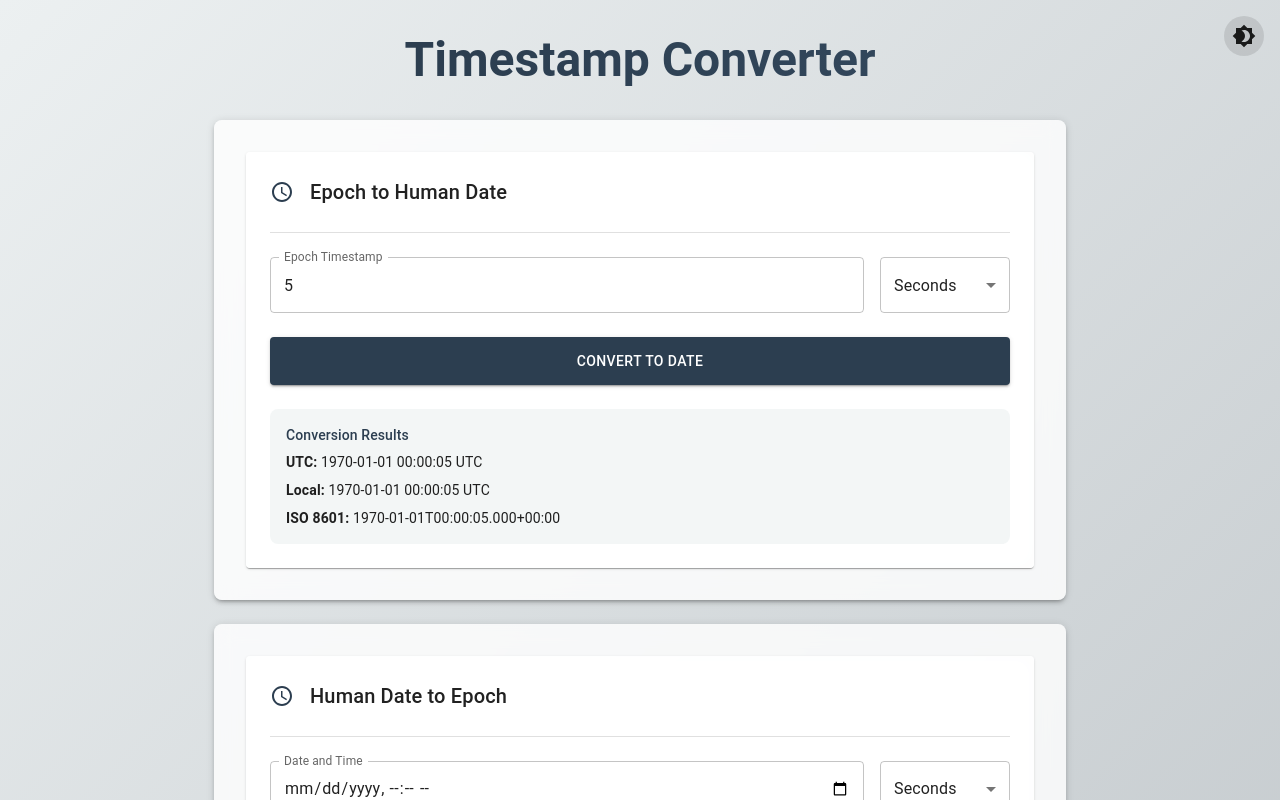
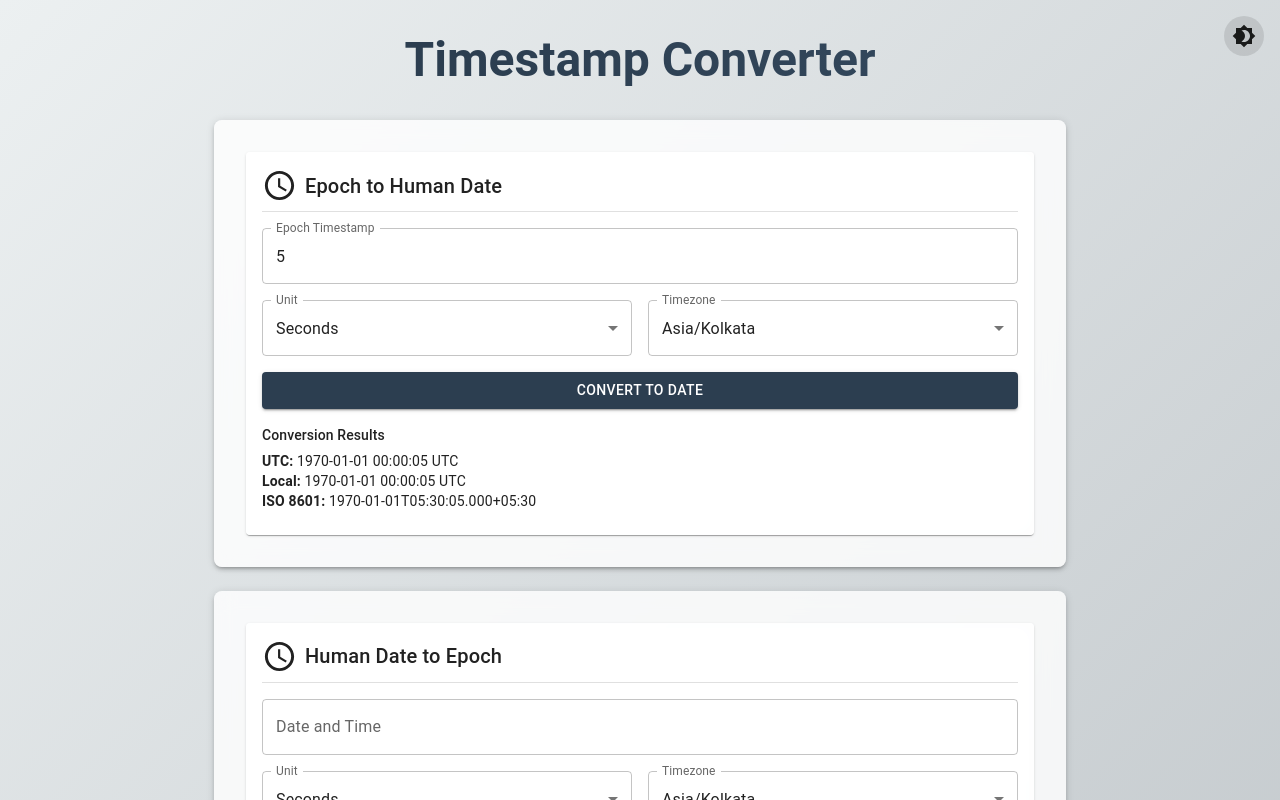
Before and after one commit to iamharshvirani/timestamp-converter, a React (Create React App) app: page / in a window 1280 px wide. Both pictures are taken after typing "5" into the empty fields and a click on the button "CONVERT TO DATE". Shown: the top 800 px of the page. Built offline with nearby package versions, Linux system fonts and the light colour scheme.

Commit message:
refactor: extract date conversion logic into utils and add timezone support

```diff
--- a/package.json
+++ b/package.json
@@ -9,8 +9,6 @@
     "@mui/icons-material": "^6.4.5",
     "@mui/material": "^6.4.5",
     "@testing-library/dom": "^10.4.0",
-    "@testing-library/jest-dom": "^6.6.3",
-    "@testing-library/react": "^16.2.0",
     "@testing-library/user-event": "^13.5.0",
     "luxon": "^3.5.0",
     "react": "^19.0.0",
@@ -45,6 +43,8 @@
     ]
   },
   "devDependencies": {
+    "@testing-library/jest-dom": "^6.6.3",
+    "@testing-library/react": "^16.3.0",
     "gh-pages": "^6.3.0"
   }
 }
--- a/src/components/EpochConverter.js
+++ b/src/components/EpochConverter.js
@@ -1,128 +1,103 @@
-import React, { useState } from 'react';
-import { DateTime } from 'luxon';
-import {
-  Card,
-  CardContent,
-  TextField,
-  Select,
-  MenuItem,
-  Button,
-  Typography,
-  Box,
-  Fade,
-  Divider,
-} from '@mui/material';
-import { AccessTime } from '@mui/icons-material';
+import React, { useState, useEffect } from 'react';
+import { TextField, Button, Select, MenuItem, InputLabel, FormControl, Card, CardContent, Typography, Divider, Box } from '@mui/material';
+import AccessTimeIcon from '@mui/icons-material/AccessTime';
+import { epochToDate } from '../utils/dateUtils';
+import { timezones } from '../utils/timezones';
 
 const EpochConverter = () => {
-  const [timestamp, setTimestamp] = useState('');
+  const [epoch, setEpoch] = useState('');
   const [unit, setUnit] = useState('s');
   const [result, setResult] = useState(null);
+  const [error, setError] = useState('');
+  const [timezone, setTimezone] = useState('Asia/Kolkata');
 
-  const convertEpoch = () => {
-    if (!timestamp) return;
-
-    let epochMs;
-    switch (unit) {
-      case 's':
-        epochMs = timestamp * 1000;
-        break;
-      case 'ms':
-        epochMs = Number(timestamp);
-        break;
-      case 'μs':
-        epochMs = Number(timestamp) / 1000;
-        break;
-      case 'ns':
-        epochMs = Number(timestamp) / 1000000;
-        break;
-      default:
-        epochMs = Number(timestamp);
+  const handleConvert = () => {
+    if (!epoch) {
+      setError('Please enter a valid epoch timestamp');
+      setResult(null);
+      return;
     }
 
-    const dt = DateTime.fromMillis(epochMs);
-    setResult({
-      utc: dt.toUTC().toFormat('yyyy-MM-dd HH:mm:ss ZZZZ'),
-      local: dt.toLocal().toFormat('yyyy-MM-dd HH:mm:ss ZZZZ'),
-      iso: dt.toISO(),
-    });
+    try {
+      const converted = epochToDate(epoch, unit, timezone);
+      if (converted) {
+        setResult(converted);
+        setError('');
+      } else {
+        setError('Invalid date or conversion error');
+        setResult(null);
+      }
+    } catch (err) {
+      setError('An error occurred during conversion');
+      setResult(null);
+    }
   };
 
   return (
-    <Card>
-      <CardContent sx={{ p: 3 }}>
-        <Box sx={{ display: 'flex', alignItems: 'center', mb: 3 }}>
-          <AccessTime sx={{ mr: 2, color: 'primary.main' }} />
-          <Typography variant="h6">
-            Epoch to Human Date
-          </Typography>
+    <Card sx={{ minWidth: 400 }}>
+      <CardContent>
+        <Box sx={{ display: 'flex', alignItems: 'center', gap: 1, marginBottom: 1 }}>
+          <AccessTimeIcon fontSize="large" />
+          <Typography variant="h6">Epoch to Human Date</Typography>
         </Box>
-        <Divider sx={{ mb: 3 }} />
-
-        <Box sx={{ display: 'flex', gap: 2, mb: 3 }}>
+        <Divider sx={{ marginBottom: 2 }} />
+        <Box sx={{ marginBottom: 2 }}>
           <TextField
+            fullWidth
             label="Epoch Timestamp"
-            value={timestamp}
-            onChange={(e) => setTimestamp(e.target.value)}
+            variant="outlined"
+            value={epoch}
+            onChange={(e) => setEpoch(e.target.value)}
             type="number"
-            fullWidth
-            variant="outlined"
             placeholder="Enter timestamp..."
-            InputProps={{
-              sx: { backgroundColor: 'background.paper' }
-            }}
           />
+        </Box>
+        <Box sx={{ display: 'flex', gap: 2, marginBottom: 2 }}>
+          <FormControl fullWidth>
+            <InputLabel id="unit-select-label">Unit</InputLabel>
             <Select
+              labelId="unit-select-label"
               value={unit}
+              label="Unit"
               onChange={(e) => setUnit(e.target.value)}
-            sx={{
-              minWidth: 130,
-              backgroundColor: 'background.paper'
-            }}
+              data-testid="unit-selector"
             >
               <MenuItem value="s">Seconds</MenuItem>
               <MenuItem value="ms">Milliseconds</MenuItem>
               <MenuItem value="μs">Microseconds</MenuItem>
               <MenuItem value="ns">Nanoseconds</MenuItem>
             </Select>
+          </FormControl>
+          <FormControl fullWidth>
+            <InputLabel id="timezone-select-label">Timezone</InputLabel>
+            <Select
+              labelId="timezone-select-label"
+              value={timezone}
+              label="Timezone"
+              onChange={(e) => setTimezone(e.target.value)}
+            >
+              {timezones.map((tz) => (
+                <MenuItem key={tz} value={tz}>{tz}</MenuItem>
+              ))}
+            </Select>
+          </FormControl>
         </Box>
-
-        <Button
-          variant="contained"
-          onClick={convertEpoch}
-          fullWidth
-          sx={{
-            mb: 3,
-            height: 48,
-          }}
-        >
+        <Button fullWidth variant="contained" color="primary" onClick={handleConvert}>
           Convert to Date
         </Button>
-
-        <Fade in={result !== null}>
-          <Box
-            sx={{
-              p: 2,
-              borderRadius: 2,
-              backgroundColor: 'rgba(236, 240, 241, 0.6)',
-            }}
-          >
-            <Typography variant="subtitle2" color="primary" gutterBottom>
-              Conversion Results
+        {error && (
+          <Typography color="error" sx={{ marginTop: 2 }}>
+            {error}
           </Typography>
-            <Box sx={{ display: 'flex', flexDirection: 'column', gap: 1 }}>
-              <Typography variant="body2">
-                <strong>UTC:</strong> {result?.utc}
-              </Typography>
-              <Typography variant="body2">
-                <strong>Local:</strong> {result?.local}
-              </Typography>
-              <Typography variant="body2">
-                <strong>ISO 8601:</strong> {result?.iso}
-              </Typography>
+        )}
+        {result && (
+          <Box sx={{ marginTop: 2, opacity: 1, visibility: 'visible' }}>
+            <Typography variant="subtitle2" gutterBottom>Conversion Results</Typography>
+            <Typography variant="body2"><strong>UTC:</strong> {result.utc}</Typography>
+            <Typography variant="body2"><strong>Local:</strong> {result.local}</Typography>
+            <Typography variant="body2"><strong>ISO 8601:</strong> {result.iso}</Typography>
           </Box>
-          </Box>
-        </Fade>
+        )}
       </CardContent>
     </Card>
   );
--- a/src/components/HumanConverter.js
+++ b/src/components/HumanConverter.js
@@ -1,119 +1,99 @@
 import React, { useState } from 'react';
-import { DateTime } from 'luxon';
-import {
-  Card,
-  CardContent,
-  TextField,
-  Select,
-  MenuItem,
-  Button,
-  Typography,
-  Box,
-  Fade,
-  Divider,
-} from '@mui/material';
-import { Schedule } from '@mui/icons-material';
+import { TextField, Button, Select, MenuItem, InputLabel, FormControl, Card, CardContent, Typography, Divider, Box } from '@mui/material';
+import AccessTimeIcon from '@mui/icons-material/AccessTime';
+import { dateToEpoch } from '../utils/dateUtils';
+import { timezones } from '../utils/timezones';
 
 const HumanConverter = () => {
   const [dateTime, setDateTime] = useState('');
   const [unit, setUnit] = useState('s');
   const [result, setResult] = useState(null);
+  const [error, setError] = useState('');
+  const [timezone, setTimezone] = useState('Asia/Kolkata');
 
-  const convertToEpoch = () => {
-    if (!dateTime) return;
-
-    const dt = DateTime.fromISO(dateTime);
-    let timestamp;
-
-    switch (unit) {
-      case 's':
-        timestamp = Math.floor(dt.toMillis() / 1000);
-        break;
-      case 'ms':
-        timestamp = dt.toMillis();
-        break;
-      case 'μs':
-        timestamp = dt.toMillis() * 1000;
-        break;
-      case 'ns':
-        timestamp = dt.toMillis() * 1000000;
-        break;
-      default:
-        timestamp = dt.toMillis();
+  const handleConvert = () => {
+    if (!dateTime) {
+      setError('Please enter a valid date and time');
+      setResult(null);
+      return;
     }
 
-    setResult(timestamp);
+    try {
+      const converted = dateToEpoch(dateTime, unit, timezone);
+      if (converted) {
+        setResult(converted);
+        setError('');
+      } else {
+        setError('Invalid date or conversion error');
+        setResult(null);
+      }
+    } catch (err) {
+      setError('An error occurred during conversion');
+      setResult(null);
+    }
   };
 
   return (
-    <Card>
-      <CardContent sx={{ p: 3 }}>
-        <Box sx={{ display: 'flex', alignItems: 'center', mb: 3 }}>
-          <Schedule sx={{ mr: 2, color: 'primary.main' }} />
-          <Typography variant="h6">
-            Human Date to Epoch
-          </Typography>
+    <Card sx={{ minWidth: 400 }}>
+      <CardContent>
+        <Box sx={{ display: 'flex', alignItems: 'center', gap: 1, marginBottom: 1 }}>
+          <AccessTimeIcon fontSize="large" />
+          <Typography variant="h6">Human Date to Epoch</Typography>
         </Box>
-        <Divider sx={{ mb: 3 }} />
-
-        <Box sx={{ display: 'flex', gap: 2, mb: 3 }}>
+        <Divider sx={{ marginBottom: 2 }} />
+        <Box sx={{ marginBottom: 2 }}>
           <TextField
+            fullWidth
             label="Date and Time"
-            type="datetime-local"
+            variant="outlined"
             value={dateTime}
             onChange={(e) => setDateTime(e.target.value)}
-            fullWidth
-            variant="outlined"
-            InputLabelProps={{
-              shrink: true,
-            }}
-            InputProps={{
-              sx: { backgroundColor: 'background.paper' }
-            }}
+            placeholder="Enter date and time (e.g., YYYY-MM-DDTHH:MM:SS)"
           />
+        </Box>
+        <Box sx={{ display: 'flex', gap: 2, marginBottom: 2 }}>
+          <FormControl fullWidth>
+            <InputLabel id="unit-select-label">Unit</InputLabel>
             <Select
+              labelId="unit-select-label"
               value={unit}
+              label="Unit"
               onChange={(e) => setUnit(e.target.value)}
-            sx={{
-              minWidth: 130,
-              backgroundColor: 'background.paper'
-            }}
             >
               <MenuItem value="s">Seconds</MenuItem>
               <MenuItem value="ms">Milliseconds</MenuItem>
               <MenuItem value="μs">Microseconds</MenuItem>
               <MenuItem value="ns">Nanoseconds</MenuItem>
             </Select>
+          </FormControl>
+          <FormControl fullWidth>
+            <InputLabel id="timezone-select-label">Timezone</InputLabel>
+            <Select
+              labelId="timezone-select-label"
+              value={timezone}
+              label="Timezone"
+              onChange={(e) => setTimezone(e.target.value)}
+            >
+              {timezones.map((tz) => (
+                <MenuItem key={tz} value={tz}>{tz}</MenuItem>
+              ))}
+            </Select>
+          </FormControl>
         </Box>
-
-        <Button
-          variant="contained"
-          onClick={convertToEpoch}
-          fullWidth
-          sx={{
-            mb: 3,
-            height: 48,
-          }}
-        >
-          Convert to Timestamp
+        <Button fullWidth variant="contained" color="primary" onClick={handleConvert}>
+          Convert to Epoch
         </Button>
-
-        <Fade in={result !== null}>
-          <Box
-            sx={{
-              p: 2,
-              borderRadius: 2,
-              backgroundColor: 'rgba(236, 240, 241, 0.6)',
-            }}
-          >
-            <Typography variant="subtitle2" color="primary" gutterBottom>
-              Conversion Result
+        {error && (
+          <Typography color="error" sx={{ marginTop: 2 }}>
+            {error}
           </Typography>
-            <Typography variant="body1" sx={{ fontFamily: 'monospace', fontWeight: 500 }}>
-              {result}
-            </Typography>
+        )}
+        {result && (
+          <Box sx={{ marginTop: 2, opacity: 1, visibility: 'visible' }}>
+            <Typography variant="subtitle2" gutterBottom>Conversion Result</Typography>
+            <Typography variant="body2"><strong>Epoch Timestamp:</strong> {result}</Typography>
           </Box>
-        </Fade>
+        )}
       </CardContent>
     </Card>
   );
--- a/src/components/TimestampGenerator.js
+++ b/src/components/TimestampGenerator.js
@@ -1,5 +1,5 @@
 import React, { useState } from 'react';
-import { DateTime } from 'luxon';
+import { getCurrentTimestamp, dateToEpoch } from '../utils/dateUtils';
 import {
   Card,
   CardContent,
@@ -21,46 +21,13 @@ const TimestampGenerator = () => {
   const [customDate, setCustomDate] = useState('');
   const [customTimestamp, setCustomTimestamp] = useState(null);
 
-  const getCurrentTimestamp = () => {
-    const now = DateTime.now();
-    switch (unit) {
-      case 's':
-        setCurrentTimestamp(Math.floor(now.toMillis() / 1000));
-        break;
-      case 'ms':
-        setCurrentTimestamp(now.toMillis());
-        break;
-      case 'μs':
-        setCurrentTimestamp(now.toMillis() * 1000);
-        break;
-      case 'ns':
-        setCurrentTimestamp(now.toMillis() * 1000000);
-        break;
-      default:
-        setCurrentTimestamp(now.toMillis());
-    }
+  const handleGetCurrentTimestamp = () => {
+    setCurrentTimestamp(getCurrentTimestamp(unit));
   };
 
   const generateCustomTimestamp = () => {
     if (!customDate) return;
-
-    const dt = DateTime.fromISO(customDate);
-    switch (unit) {
-      case 's':
-        setCustomTimestamp(Math.floor(dt.toMillis() / 1000));
-        break;
-      case 'ms':
-        setCustomTimestamp(dt.toMillis());
-        break;
-      case 'μs':
-        setCustomTimestamp(dt.toMillis() * 1000);
-        break;
-      case 'ns':
-        setCustomTimestamp(dt.toMillis() * 1000000);
-        break;
-      default:
-        setCustomTimestamp(dt.toMillis());
-    }
+    setCustomTimestamp(dateToEpoch(customDate, unit));
   };
 
   return (
@@ -99,7 +66,7 @@ const TimestampGenerator = () => {
               </Box>
               <Button
                 variant="contained"
-                onClick={getCurrentTimestamp}
+                onClick={handleGetCurrentTimestamp}
                 fullWidth
                 sx={{ height: 48 }}
               >
--- /dev/null
+++ b/src/utils/dateUtils.js
@@ -0,0 +1,92 @@
+import { DateTime } from 'luxon';
+
+/**
+ * Converts epoch timestamp to date in various formats
+ *
+ * @param {string|number} timestamp - The epoch timestamp to convert
+ * @param {string} unit - The unit of the timestamp ('s', 'ms', 'μs', 'ns')
+ * @param {string} timezone - The timezone to use for the conversion
+ * @returns {Object} Object containing date in UTC, local, and ISO formats
+ */
+export const epochToDate = (timestamp, unit = 's', timezone = 'UTC') => {
+  if (!timestamp) return null;
+
+  let epochMs;
+  switch (unit) {
+    case 's':
+      epochMs = timestamp * 1000;
+      break;
+    case 'ms':
+      epochMs = Number(timestamp);
+      break;
+    case 'μs':
+      epochMs = Number(timestamp) / 1000;
+      break;
+    case 'ns':
+      epochMs = Number(timestamp) / 1000000;
+      break;
+    default:
+      epochMs = Number(timestamp);
+  }
+
+  const dt = DateTime.fromMillis(epochMs, { zone: timezone });
+  if (!dt.isValid) return null;
+
+  return {
+    utc: dt.toUTC().toFormat('yyyy-MM-dd HH:mm:ss ZZZZ'),
+    local: dt.toLocal().toFormat('yyyy-MM-dd HH:mm:ss ZZZZ'),
+    iso: dt.toISO(),
+  };
+};
+
+/**
+ * Converts a human-readable date to epoch timestamp
+ *
+ * @param {string} dateTimeStr - ISO format date string (YYYY-MM-DDTHH:mm)
+ * @param {string} unit - The desired unit for output ('s', 'ms', 'μs', 'ns')
+ * @param {string} timezone - The timezone to use for the conversion
+ * @returns {number|null} The epoch timestamp in specified unit or null if invalid date
+ */
+export const dateToEpoch = (dateTimeStr, unit = 's', timezone = 'UTC') => {
+  if (!dateTimeStr) return null;
+
+  const dt = DateTime.fromISO(dateTimeStr, { zone: timezone });
+  if (!dt.isValid) return null;
+
+  const milliseconds = dt.toMillis();
+
+  switch (unit) {
+    case 's':
+      return String(Math.floor(milliseconds / 1000));
+    case 'ms':
+      return String(milliseconds);
+    case 'μs':
+      return String(milliseconds * 1000);
+    case 'ns':
+      return String(milliseconds * 1000000);
+    default:
+      return String(milliseconds);
+  }
+};
+
+/**
+ * Gets the current timestamp in the specified unit
+ *
+ * @param {string} unit - The desired unit ('s', 'ms', 'μs', 'ns')
+ * @returns {number} Current timestamp in specified unit
+ */
+export const getCurrentTimestamp = (unit = 's') => {
+  const now = DateTime.now();
+  return dateToEpoch(now.toISO(), unit);
+};
+
+/**
+ * Validates if a string is a valid date in ISO format
+ *
+ * @param {string} dateTimeStr - ISO format date string to validate
+ * @returns {boolean} Whether the date is valid
+ */
+export const isValidDate = (dateTimeStr) => {
+  if (!dateTimeStr) return false;
+  return DateTime.fromISO(dateTimeStr).isValid;
+};
--- /dev/null
+++ b/src/utils/timezones.js
@@ -0,0 +1,11 @@
+export const timezones = [
+  'Asia/Kolkata', // India
+  'UTC',
+  'America/New_York',
+  'America/Los_Angeles',
+  'Europe/London',
+  'Europe/Paris',
+  'Asia/Tokyo',
+  'Asia/Shanghai',
+  'Australia/Sydney',
+];
```
Also changed, not shown: 2 other files (tests, documents, lock files or other folders). Lines whose indentation alone changed are shown as unchanged.
